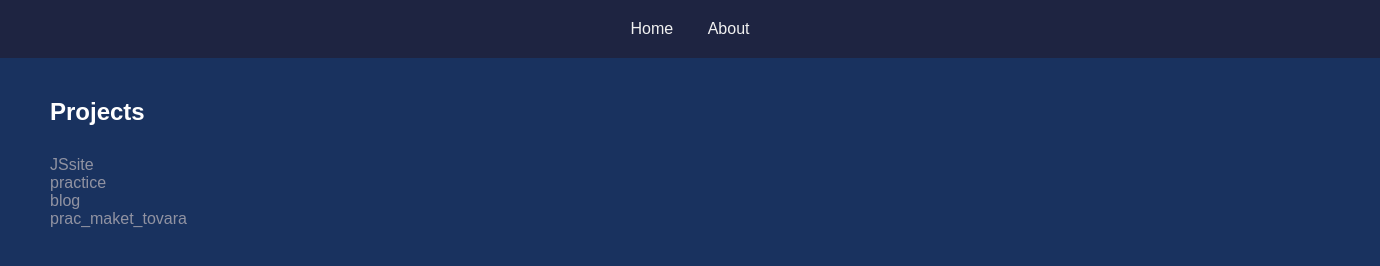
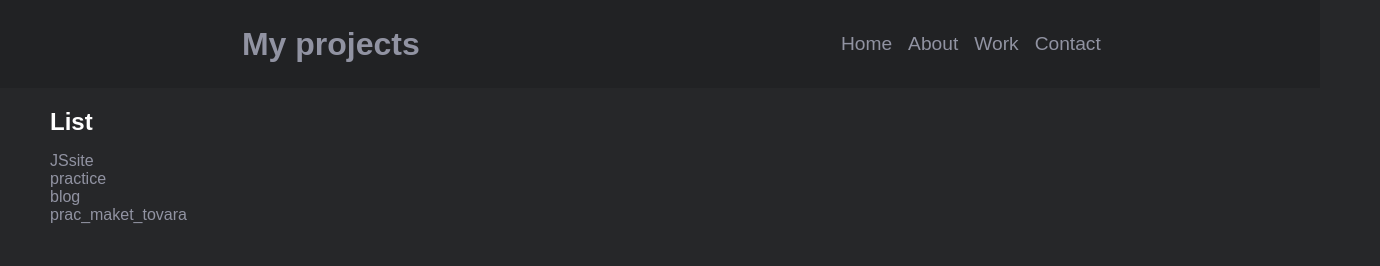
Before and after one commit to morozpr/morozpr.github.io, a plain HTML site: page index.html in a window 1280 px wide. Shown: the whole page, 1380 px wide, since content can reach past the window. Drawn offline with Linux system fonts and the light colour scheme.

Commit message:
Add files via upload

```diff
--- a/index.html
+++ b/index.html
@@ -1,5 +1,6 @@
 <!DOCTYPE html>
 <html lang="en">
+
 <head>
     <meta charset="UTF-8">
     <title>my projects</title>
@@ -9,16 +10,19 @@
 <body>
     <script src="scripts/js/script.js"></script>
     <div class="header">
-        <!-- <div class="head_logo"><img src="img/logo.png" alt="logo" class="logo"></div> -->
-        <div class="nav_block">
-            <nav class="head_nav">
-                <a href="#" class="nav_block_link">Home</a>
-                <a href="#" class="nav_block_link">About</a>
-            </nav>
-        </div>
+        <h1 class="logo">
+            <a href="#">My <span class="logo_span">projects</span></a>
+        </h1>
+        <nav class="horizontal_menu" role="navigation">
+                <a class="nav_links" href="#">Home</a>
+                <a class="nav_links" href="#">About</a>
+                <a class="nav_links" href="#">Work</a>
+                <a class="nav_links" href="#">Contact</a>
+        </nav>
     </div>
+    <div class="content">
         <div class="projects">
-            <h2 class="content_h2">Projects</h2>
+            <h2>List</h2>
             <ul class="main_ul">
                 <li class="main_ul_li"><a class="main_li_a" href="https://morozpr.github.io/JSsite">JSsite</a></li>
                 <li class="main_ul_li"><a class="main_li_a" href="https://morozpr.github.io/practice">practice</a></li>
@@ -26,5 +30,7 @@
                 <li class="main_ul_li"><a class="main_li_a" href="https://morozpr.github.io/prac_maket_tovara">prac_maket_tovara</a></li>
             </ul>
         </div>
+    </div>
 </body>
+
 </html>
--- a/scripts/css/style.css
+++ b/scripts/css/style.css
@@ -1,6 +1,10 @@
-html, body {
+* {
+  padding: 0;
   margin: 0;
-    padding: 0;
+}
+
+html,
+body {
   height: 100%;
 }
 
@@ -8,7 +12,7 @@ body {
   width: 100%;
   font-size: 16px;
   font-family: Arial, Helvetica, sans-serif;
-    background-color:rgb(25, 50, 95);
+  background-color: #262729;
 }
 
 a {
@@ -21,27 +25,52 @@ ul {
   padding: 0;
 }
 
+.horizontal_menu {
+  width: 12em;
+  height: 100%;
+  float: left;
+}
+
 .header {
+  width: 100%;
+  padding: 20px 20px;
+  height: 3rem;
+  background-color: #212224;
+  display: flex;
+  margin-bottom: 5px;
+  flex-direction: row;
+  justify-content: space-around;
+  overflow: hidden;
+}
+
+.logo {
+  display: flex;
+  flex-direction: row;
+  align-items: center;
+  margin: 0.5rem;
+}
+
+
+.horizontal_menu {
+  display: flex;
   justify-content: center;
   align-items: center;
-    padding: 20px 50px;
-    width: 100%;
-    background-color: #1E2441;
-    display: flex;
-    margin-bottom: 5px;
+  font-size: 1.2rem;
 }
 
-.head_nav {
-    display: inline-block;
+.nav_links {
+  margin: 0.5rem;
+  display: flex;
+  flex-direction: row;
 }
 
-.nav_block_link {
-    margin: 5px 15px;
-    color: rgb(241, 241, 241);
+.nav_links:hover {
+  color: white;
+  transition: 0.3s;
 }
 
-.nav_block_link:hover {
-    text-decoration: underline;
+.content {
+  display: flex;
 }
 
 .projects {
@@ -50,10 +79,9 @@ ul {
   border-radius: 3px;
 }
 
-.content_h2 {
+.projects > h2 {
   font-weight: bold;
-    font-size: 30;
-    margin-bottom: 30px;
+  margin-bottom: 1rem;
   color: white;
 }
 
@@ -63,7 +91,8 @@ ul {
 
 .main_li_a:hover {
   display: inline-block;
-    padding: 1px;
-    border: #9193A2 solid 1px;
+  padding-left: 5px;
   color: white;
+  font-size: 1.2rem;
+  transition: 0.3s;
 }
```
Lines whose indentation alone changed are shown as unchanged.
